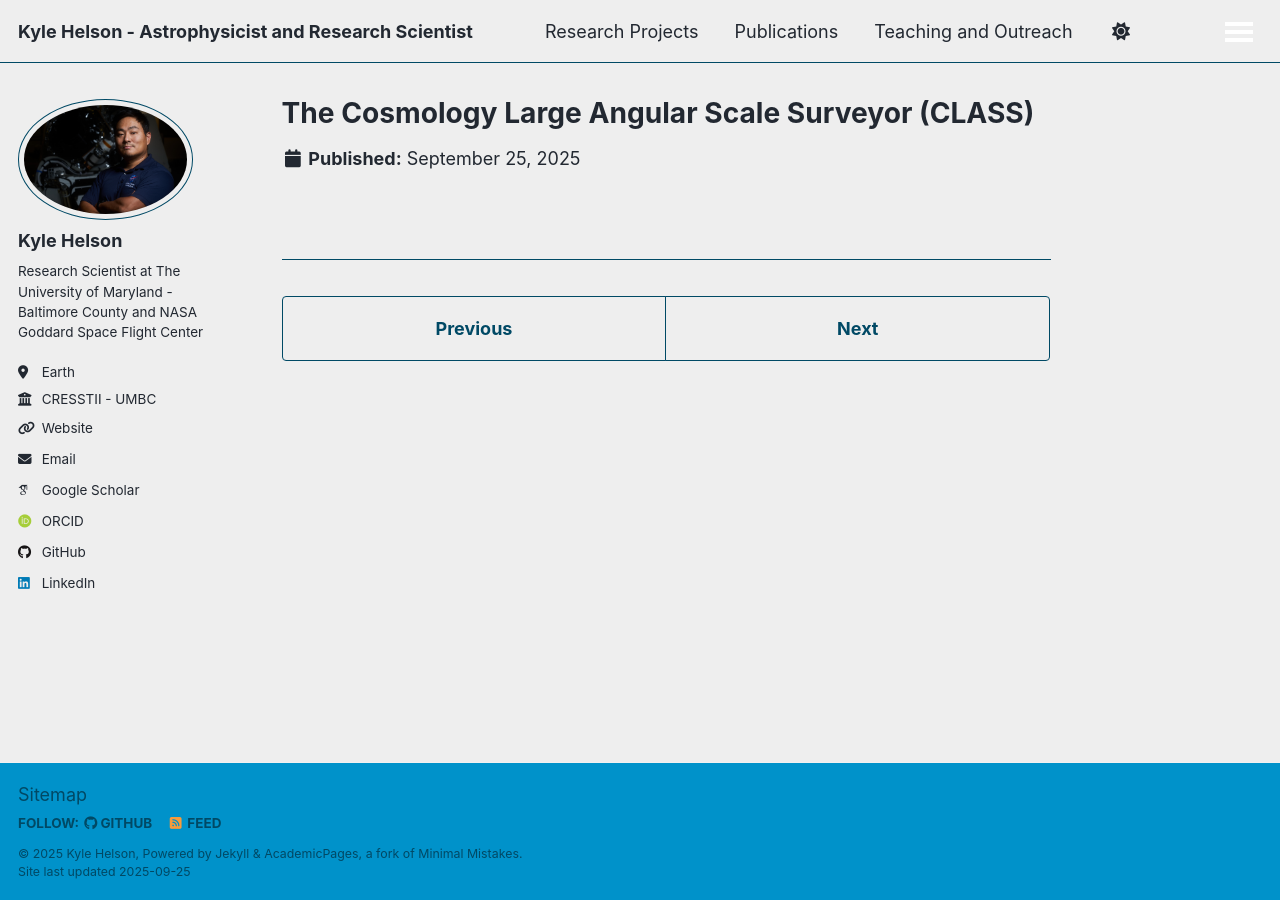
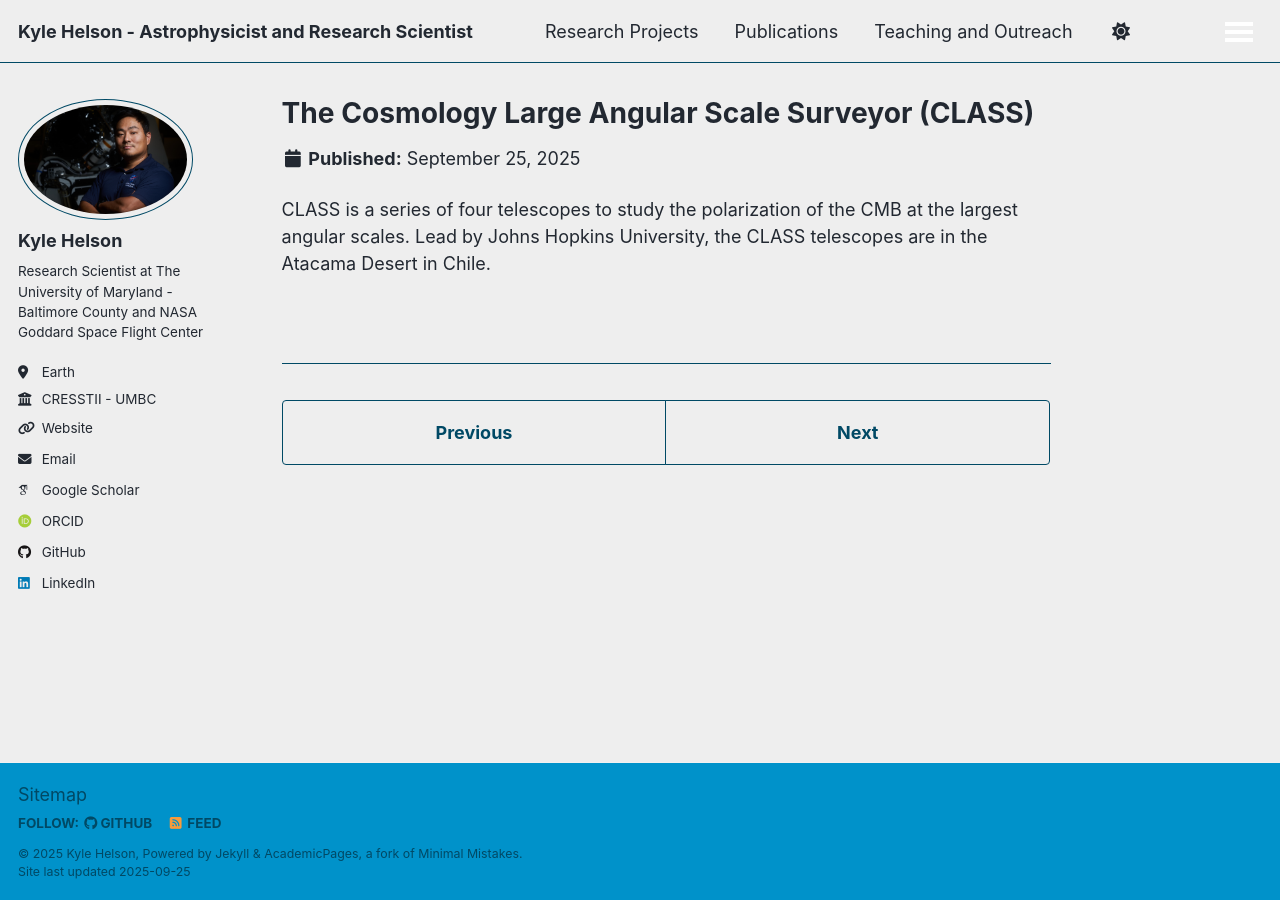
Before and after one commit to kylehelson/kylehelson.github.io, a Jekyll site: the page built from _portfolio/class.md, in a window 1280 px wide. Built offline with Jekyll 4.4.1, drawn with Linux system fonts in a browser that asks for light colours; some web fonts are replaced; a script that is not in the unit is left out.

Commit message:
Update class.md

```diff
--- a/_portfolio/class.md
+++ b/_portfolio/class.md
@@ -3,3 +3,4 @@ title: "The Cosmology Large Angular Scale Surveyor (CLASS)"
 about: "From high atop a mountain in Northern Chile, CLASS uses polarized light from the Big Bang, the cosmic microwave background (CMB), to measure when the first stars lit up the universe, an epoch called cosmic dawn or reionization. "
 url: "https://sites.krieger.jhu.edu/class/"
 ---
+CLASS is a series of four telescopes to study the polarization of the CMB at the largest angular scales. Lead by Johns Hopkins University, the CLASS telescopes are in the Atacama Desert in Chile.
```
